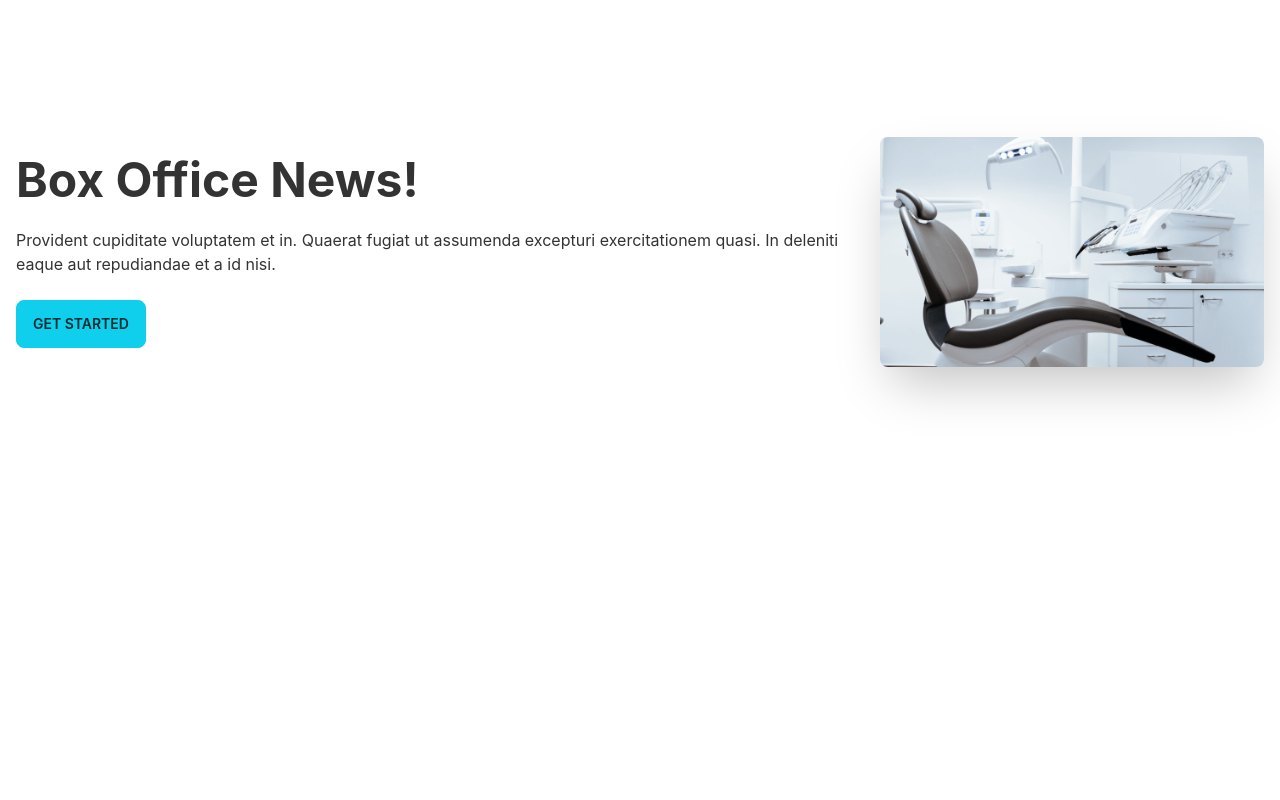
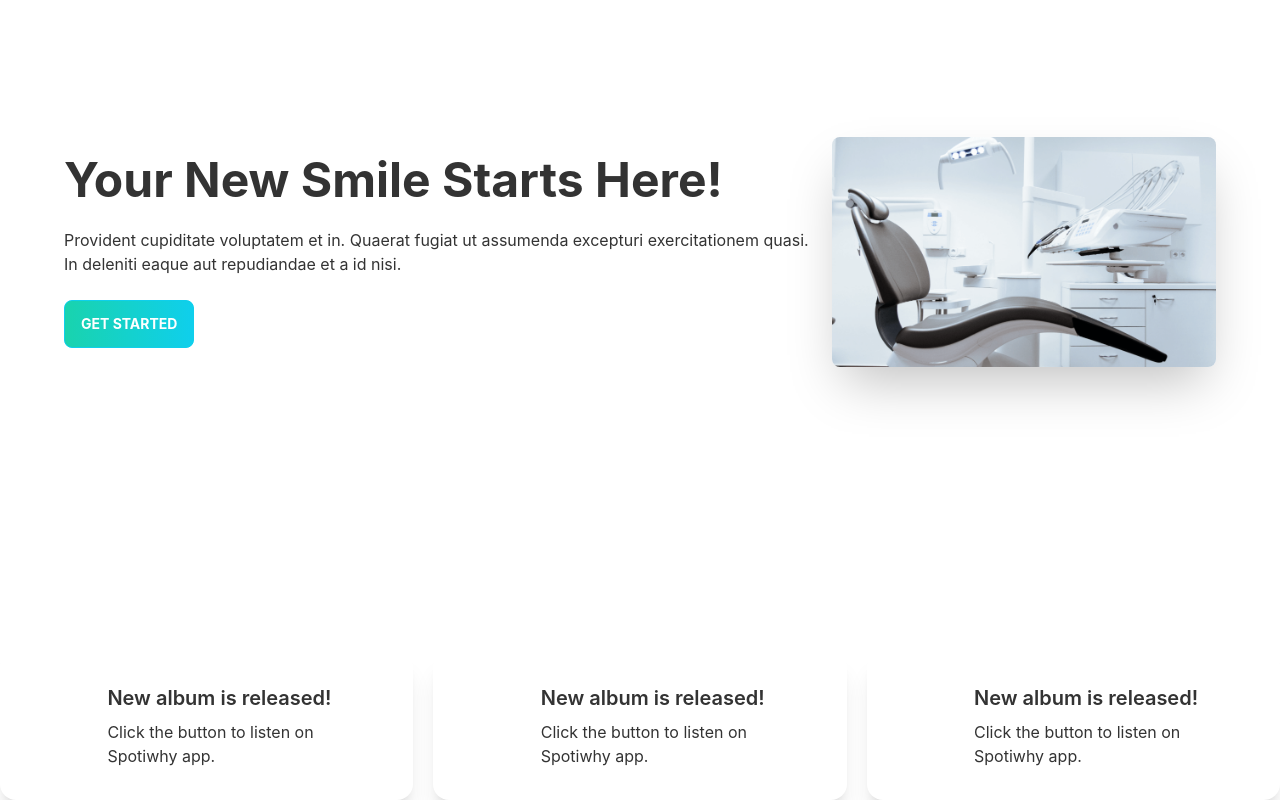
Before and after one commit to Misrat121/doctor-portal, a React (Create React App) app: page / in a window 1280 px wide. Shown: the part 212-1012 px from the top of the page. Before the commit the page ends 864 px from the top, so only its background shows below. Built offline with nearby package versions, Linux system fonts and the light colour scheme.

Commit message:
info card added

```diff
--- a/src/Pages/Home/Banner.js
+++ b/src/Pages/Home/Banner.js
@@ -2,17 +2,19 @@ import React from "react";
 import Chair from "../../assets/images/chair.png";
 const Banner = () => {
   return (
-    <div class="hero min-h-screen ">
+    <div class="hero min-h-screen px-12">
       <div class="hero-content flex-col lg:flex-row-reverse">
         <img src={Chair} class="max-w-sm rounded-lg shadow-2xl" />
         <div>
-          <h1 class="text-5xl font-bold">Box Office News!</h1>
+          <h1 class="text-5xl font-bold">Your New Smile Starts Here!</h1>
           <p class="py-6">
             Provident cupiditate voluptatem et in. Quaerat fugiat ut assumenda
             excepturi exercitationem quasi. In deleniti eaque aut repudiandae et
             a id nisi.
           </p>
-          <button class="btn btn-primary">Get Started</button>
+          <button class="btn btn-primary uppercase text-white font-bold bg-gradient-to-r from-secondary to-primary">
+            Get Started
+          </button>
         </div>
       </div>
     </div>
--- a/src/Pages/Home/Home.js
+++ b/src/Pages/Home/Home.js
@@ -1,10 +1,12 @@
 import React from "react";
 import Banner from "./Banner";
+import Info from "./Info";
 
 const Home = () => {
   return (
     <div>
       <Banner></Banner>
+      <Info></Info>
     </div>
   );
 };
--- /dev/null
+++ b/src/Pages/Home/Info.js
@@ -0,0 +1,15 @@
+import React from "react";
+import InfoCard from "./InfoCard";
+import clock from "../../assets/icons/clock.svg";
+
+const Info = () => {
+  return (
+    <div className="grid grid-cols-1 lg:grid-cols-3 gap-5">
+      <InfoCard img={clock}></InfoCard>
+      <InfoCard img={clock}></InfoCard>
+      <InfoCard img={clock}></InfoCard>
+    </div>
+  );
+};
+
+export default Info;
--- /dev/null
+++ b/src/Pages/Home/InfoCard.js
@@ -0,0 +1,17 @@
+import React from "react";
+
+const infoCard = ({ img }) => {
+  return (
+    <div class="card lg:card-side bg-base-100 shadow-xl bg-accent">
+      <figure>
+        <img src={img} alt="Album" />
+      </figure>
+      <div class="card-body">
+        <h2 class="card-title">New album is released!</h2>
+        <p>Click the button to listen on Spotiwhy app.</p>
+      </div>
+    </div>
+  );
+};
+
+export default infoCard;
```
